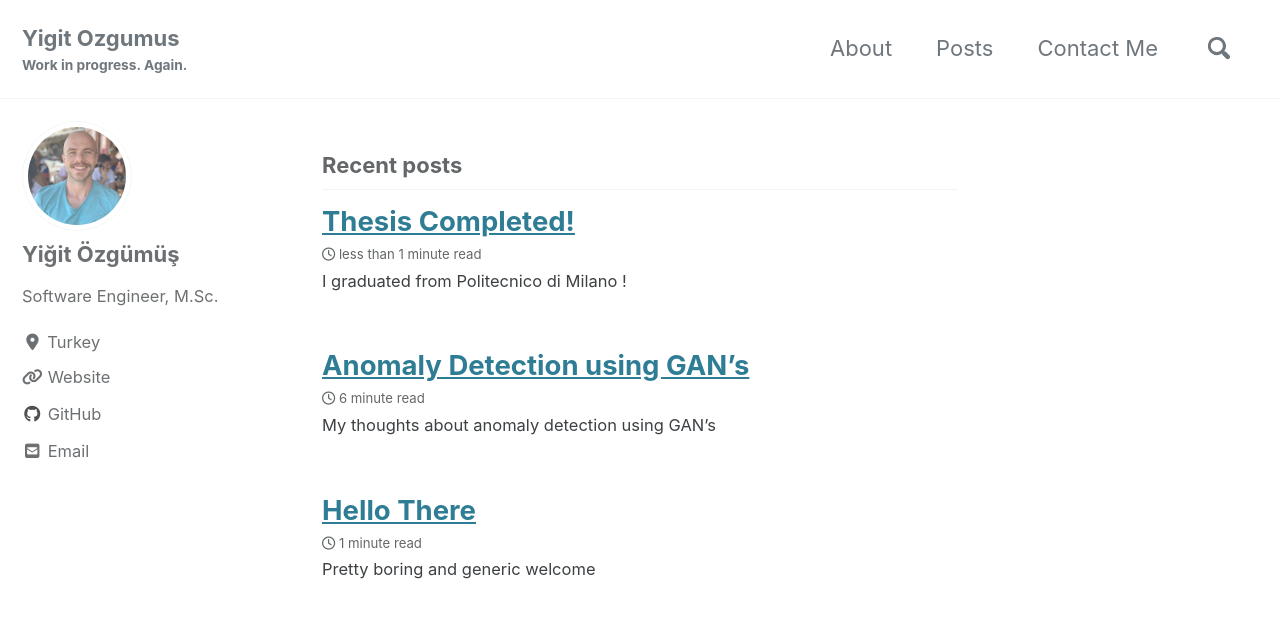
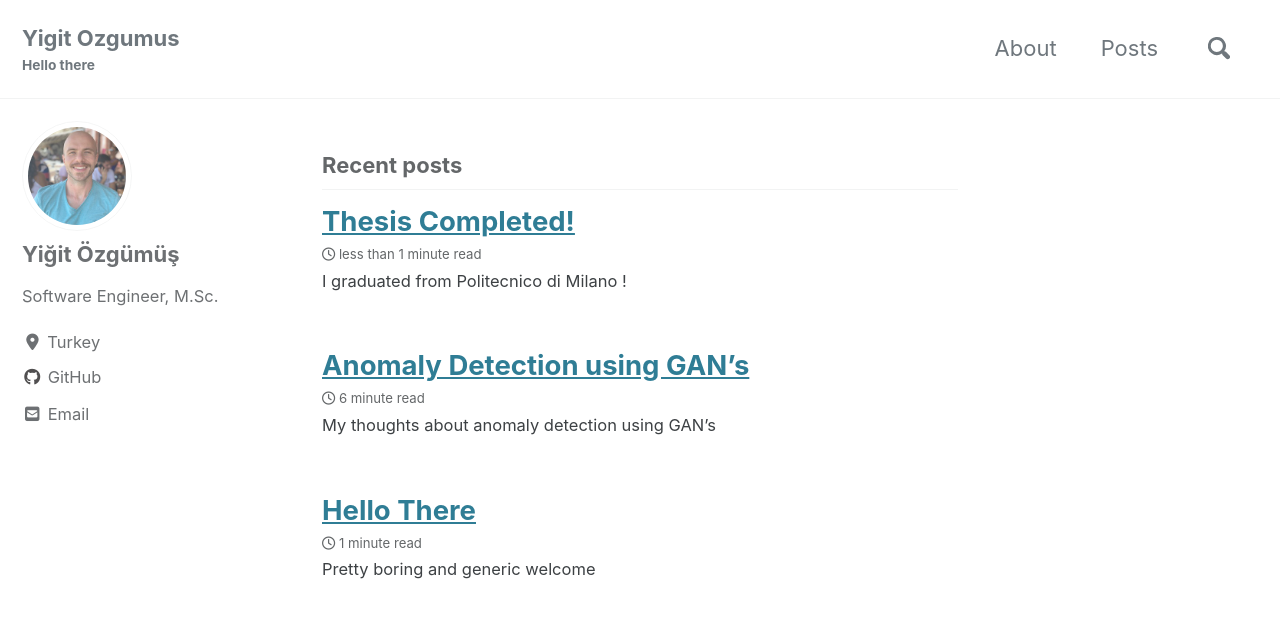
Before and after one commit to yigitozgumus/yigitozgumus.github.io_archived, a Jekyll site: the page built from index.html, in a window 1280 px wide and 900 px high. Shown: the top 618 px of the window. Built offline with Jekyll 4.4.1, drawn with Linux system fonts in a browser that asks for light colours; cached includes are drawn as plain includes; nearby versions of some CDN libraries; the list of posts is cut into pages by our own code.

Commit message:
Declutter the navigation and erase the wip banner

```diff
--- a/_config.yml
+++ b/_config.yml
@@ -18,7 +18,7 @@ minimal_mistakes_skin    : "default" # "air", "aqua", "contrast", "dark", "dirt"
 locale                   : "en-US"
 title                    : "Yigit Ozgumus"
 title_separator          : "-"
-subtitle                 : "Work in progress. Again."
+subtitle                 : "Hello there"
 name                     : "Şemsi Yiğit Özgümüş"
 description              : "My personal website."
 url                      : "https://yigitozgumus.com/"
@@ -27,7 +27,7 @@ repository               : "yigitozgumus/yigitozgumus.github.io"
 teaser                   : "/assets/images/logo/hello_world.png"
 logo                     : # path of logo image to display in the masthead, e.g. "/assets/images/88x88.png"
 masthead_title           : "Yigit Ozgumus"
-breadcrumbs              : false  # true, false (default)
+breadcrumbs              : true  # true, false (default)
 words_per_minute         : 200
 comments:
   provider               : "disqus" # false (default), "disqus", "discourse", "facebook", "staticman", "staticman_v2", "utterances", "custom"
@@ -101,12 +101,10 @@ author:
   location         : "Turkey"
   email            : "yigitozgumus1@gmail.com"
   links:
-    - label: "Website"
-      icon: "fas fa-fw fa-link"
-      url: "https://www.yigitozgumus.com"
     - label: "GitHub"
       icon: "fab fa-fw fa-github"
       url: "https://github.com/yigitozgumus"
+
 
 
 # Site Footer
--- a/_data/navigation.yml
+++ b/_data/navigation.yml
@@ -4,5 +4,5 @@ main:
     url: /about/
   - title: "Posts"
     url: /posts/
-  - title: "Contact Me"
-    url: /contact/
+  # - title: "Contact Me"
+  #   url: /contact/
```
